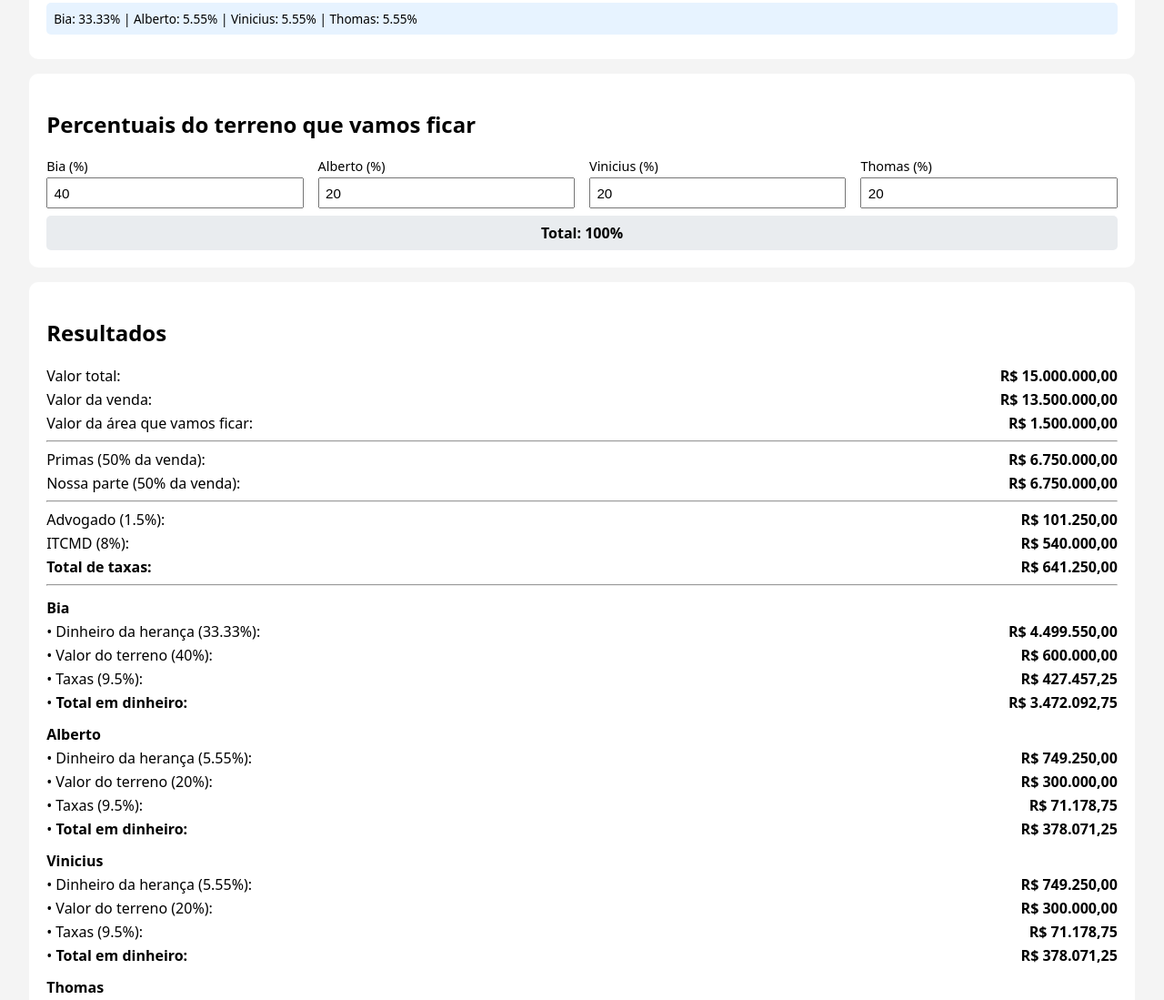
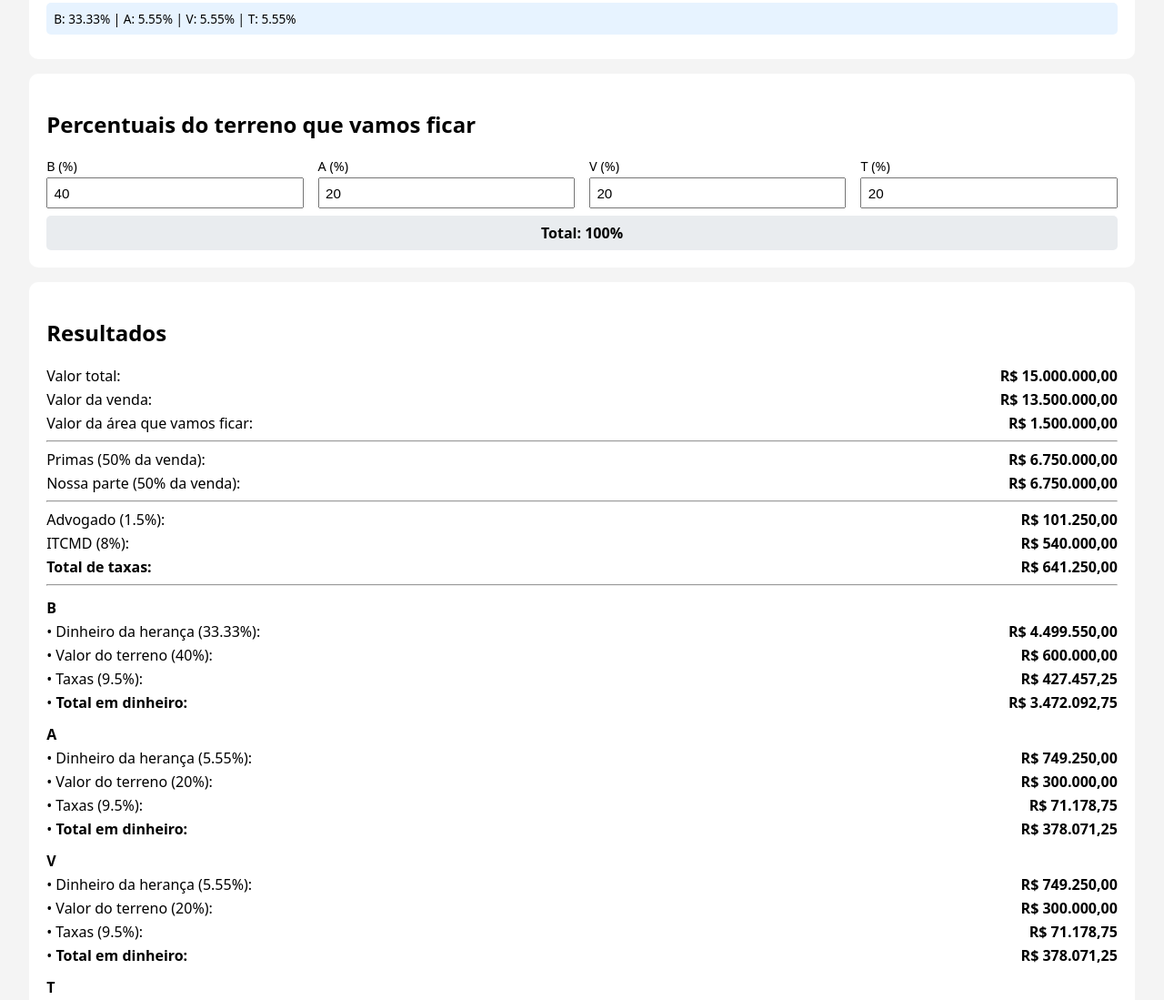
Before and after one commit to mneunomne/sitio, a plain HTML site: page index.html in a window 1280 px wide. Shown: the part 390-1489 px from the top of the page at 91% size. Drawn offline with Linux system fonts and the light colour scheme.

Commit message:
tirar nomes

```diff
--- a/index.html
+++ b/index.html
@@ -30,16 +30,16 @@
 
   <div class="card">
     <h2>Percentuais da herança (fixos)</h2>
-    <div class="info">Bia: 33.33% | Alberto: 5.55% | Vinicius: 5.55% | Thomas: 5.55%</div>
+    <div class="info">B: 33.33% | A: 5.55% | V: 5.55% | T: 5.55%</div>
   </div>
 
   <div class="card">
     <h2>Percentuais do terreno que vamos ficar</h2>
     <div class="grid">
-      <div><label>Bia (%)</label><input id="biaLand" type="number" step="0.01" value="40"></div>
-      <div><label>Alberto (%)</label><input id="albertoLand" type="number" step="0.01" value="20"></div>
-      <div><label>Vinicius (%)</label><input id="viniciusLand" type="number" step="0.01" value="20"></div>
-      <div><label>Thomas (%)</label><input id="thomasLand" type="number" step="0.01" value="20"></div>
+      <div><label>B (%)</label><input id="BLand" type="number" step="0.01" value="40"></div>
+      <div><label>A (%)</label><input id="ALand" type="number" step="0.01" value="20"></div>
+      <div><label>V (%)</label><input id="VLand" type="number" step="0.01" value="20"></div>
+      <div><label>T (%)</label><input id="TLand" type="number" step="0.01" value="20"></div>
     </div>
     <div class="total-display" id="totalPercent">Total: 100%</div>
     <div class="warning" id="warning" style="display:none;">⚠️ A soma dos percentuais não é 100%</div>
@@ -51,10 +51,10 @@
   </div>
 <script>
 const fmt = v => new Intl.NumberFormat("pt-BR", {style:"currency",currency:"BRL"}).format(v);
-const ids = ["totalValue","keepPercent","lawyerFee","itcmd","biaLand","albertoLand","viniciusLand","thomasLand"];
+const ids = ["totalValue","keepPercent","lawyerFee","itcmd","BLand","ALand","VLand","TLand"];
 const inp = ids.reduce((o,id) => (o[id]=document.getElementById(id),o), {});
 
-const inherit = {bia: 33.33, alberto: 5.55, vinicius: 5.55, thomas: 5.55};
+const inherit = {B: 33.33, A: 5.55, V: 5.55, T: 5.55};
 
 function calc(){
   const t = +inp.totalValue.value || 0;
@@ -73,10 +73,10 @@ function calc(){
   const totalFees = lawyerCost + itcmdCost;
 
   const landSplits = {
-    bia: +inp.biaLand.value,
-    alberto: +inp.albertoLand.value,
-    vinicius: +inp.viniciusLand.value,
-    thomas: +inp.thomasLand.value
+    B: +inp.BLand.value,
+    A: +inp.ALand.value,
+    V: +inp.VLand.value,
+    T: +inp.TLand.value
   };
 
   const totalLand = Object.values(landSplits).reduce((sum,v) => sum+v, 0);
```
